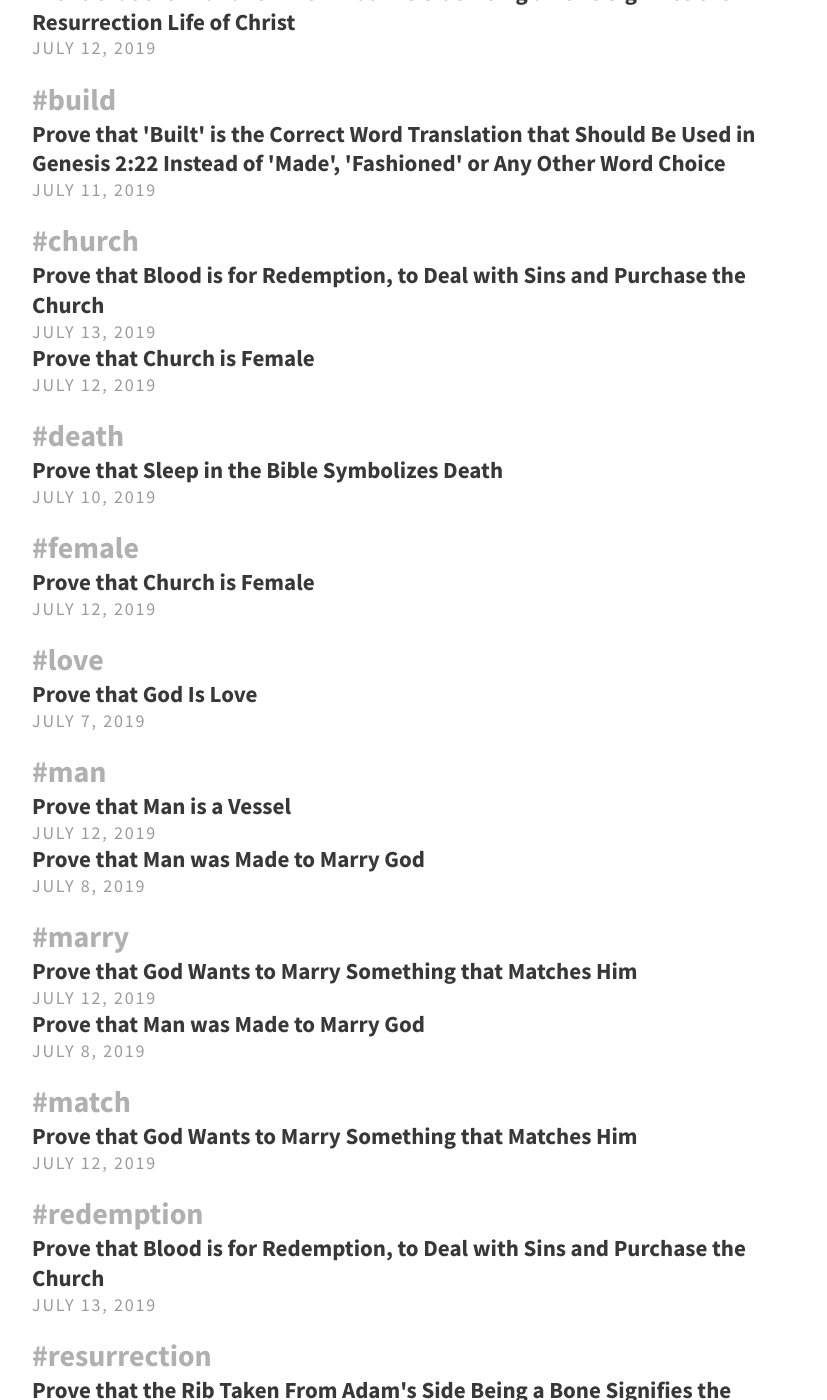
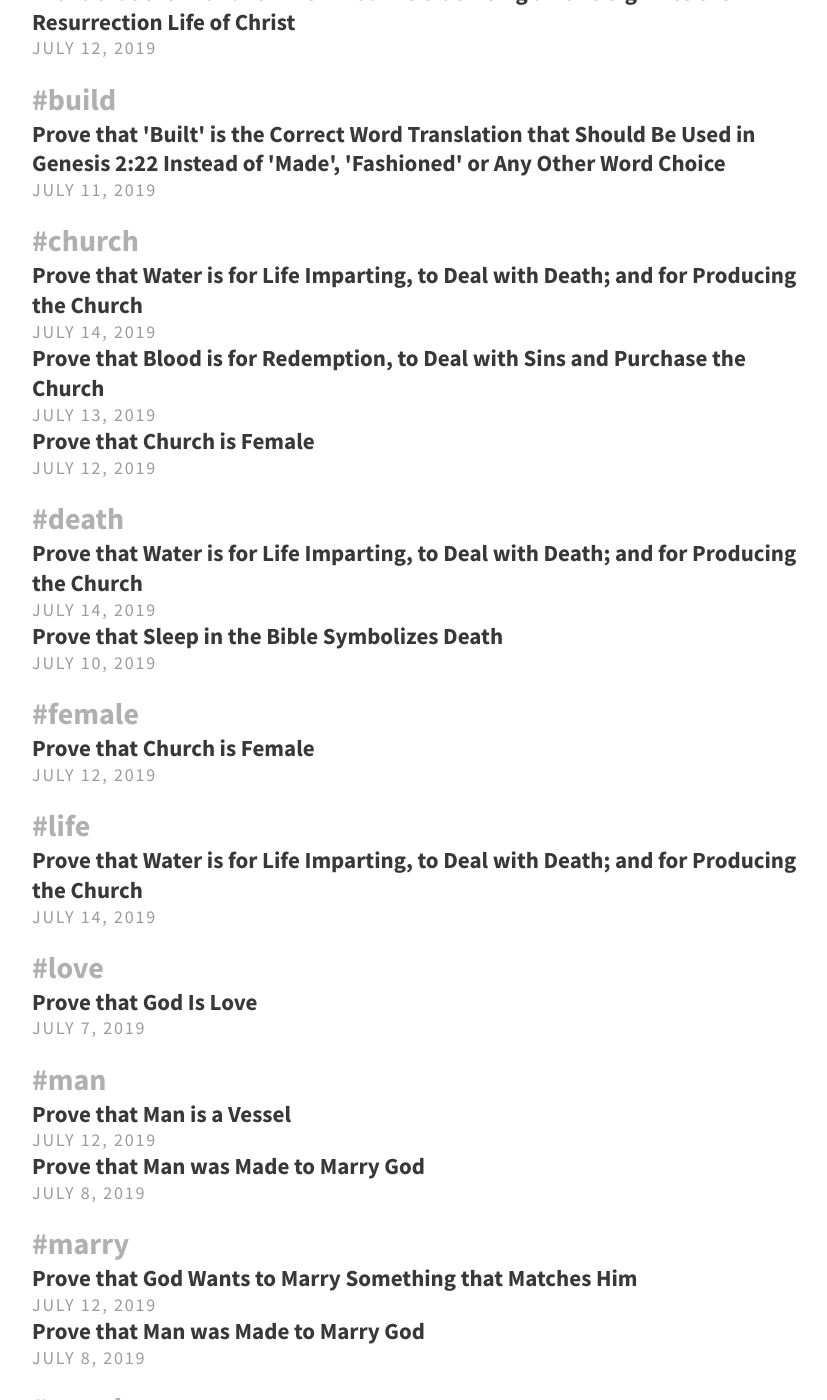
Before and after one commit to yistLin/prove-it, a Jekyll site: the page built from tags.md, in a window 1280 px wide and 1400 px high, scrolled down 1540 px. Shown: the whole window, without its empty margins (224-1051 px from the left). Built offline with Jekyll 4.4.1, drawn with Linux system fonts in a browser that asks for light colours; some of the changed text lies outside the part shown.

Commit message:
update title and add new empty post

```diff
--- a/_posts/2019-07-12-prove-that-eve-is-a-type-of-church.md
+++ b/_posts/2019-07-12-prove-that-eve-is-a-type-of-church.md
@@ -1,6 +1,6 @@
 ---
 layout: post
-title: "Prove that Eve is a Type of Church"
+title: "Prove that Eve is a Type of the Church"
 tags: [Eve, type, Christ]
 ---
 
--- /dev/null
+++ b/_posts/2019-07-14-prove-that-water-is-for-life-imparting-to-deal-with-death.md
@@ -0,0 +1,7 @@
+---
+layout: post
+title: "Prove that Water is for Life Imparting, to Deal with Death; and for Producing the Church"
+tags: [water, life, death, church]
+---
+
+\[ TO BE UPDATED \]
```
